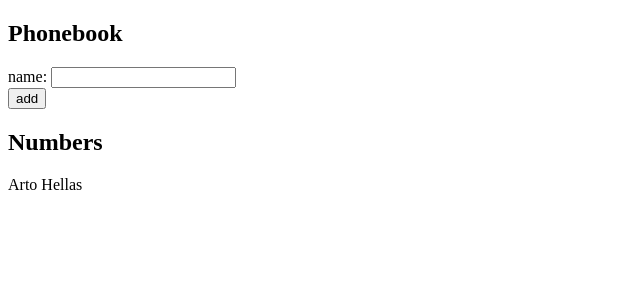
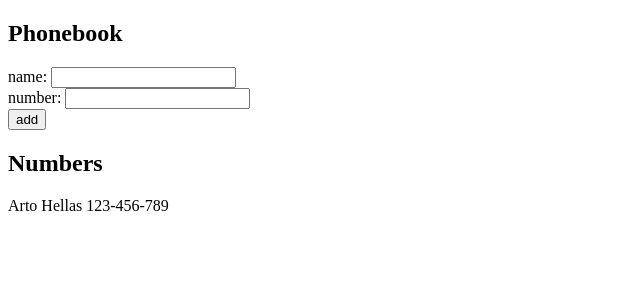
Before and after one commit to LinCie/FullStackOpen_Submissions, a React (Vite) app in the folder part2/: page / in a window 1280 px wide. Shown: the top 300 px of the page, without its empty margins (0-640 px from the left). Built offline with nearby package versions, Linux system fonts and the light colour scheme.

Commit message:
exercise 2.8 submission

```diff
--- a/part2/src/App.jsx
+++ b/part2/src/App.jsx
@@ -2,26 +2,31 @@ import { useState } from "react";
 import _ from "lodash";
 
 const App = () => {
-  const [persons, setPersons] = useState([{ name: "Arto Hellas" }]);
-  const [newName, setNewName] = useState("");
+  const [persons, setPersons] = useState([
+    { name: "Arto Hellas", number: "123-456-789" },
+  ]);
+  const [inputValue, setInputValue] = useState({ name: "", number: "" });
 
   const handleInputChange = (e) => {
-    setNewName(e.target.value);
+    setInputValue({
+      ...inputValue,
+      [e.target.name]: e.target.value,
+    });
   };
 
   const handleSubmit = (e) => {
     e.preventDefault();
-    const newPerson = {
-      name: newName,
-    };
     for (const person of persons) {
-      if (_.isEqual(newPerson, person)) {
-        alert(`${newPerson.name} is already added to phonebook`);
+      if (_.isEqual(inputValue, person)) {
+        alert(`${inputValue.name} is already added to phonebook`);
         return;
       }
     }
-    setPersons(persons.concat(newPerson));
-    setNewName("");
+    setPersons(persons.concat(inputValue));
+    setInputValue({
+      name: "",
+      number: "",
+    });
   };
 
   return (
@@ -29,7 +34,20 @@ const App = () => {
       <h2>Phonebook</h2>
       <form onSubmit={handleSubmit}>
         <div>
-          name: <input value={newName} onChange={handleInputChange} />
+          name:{" "}
+          <input
+            name="name"
+            value={inputValue.name}
+            onChange={handleInputChange}
+          />
+        </div>
+        <div>
+          number:{" "}
+          <input
+            name="number"
+            value={inputValue.number}
+            onChange={handleInputChange}
+          />
         </div>
         <div>
           <button type="submit">add</button>
@@ -37,7 +55,9 @@ const App = () => {
       </form>
       <h2>Numbers</h2>
       {persons.map((person) => (
-        <div key={person.name}>{person.name}</div>
+        <div key={person.name}>
+          {person.name} {person.number}
+        </div>
       ))}
     </div>
   );
```
